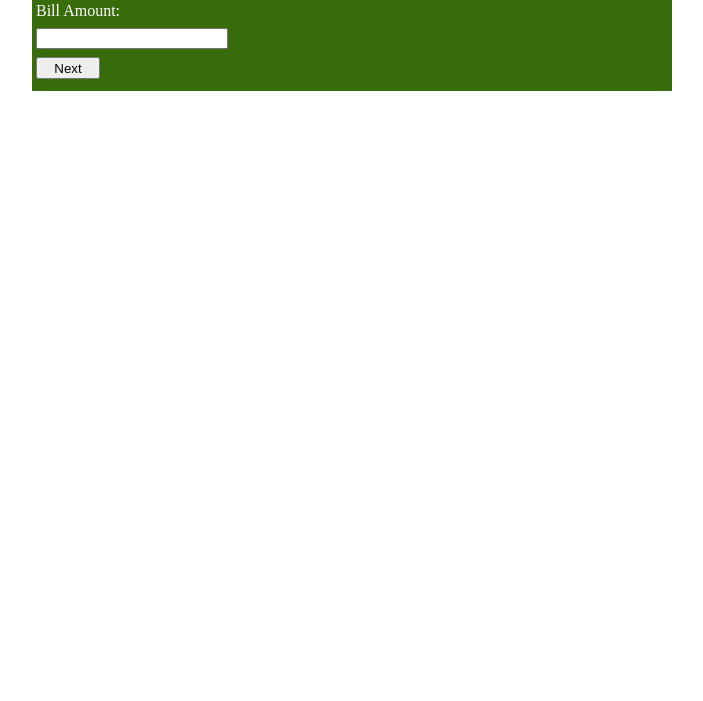
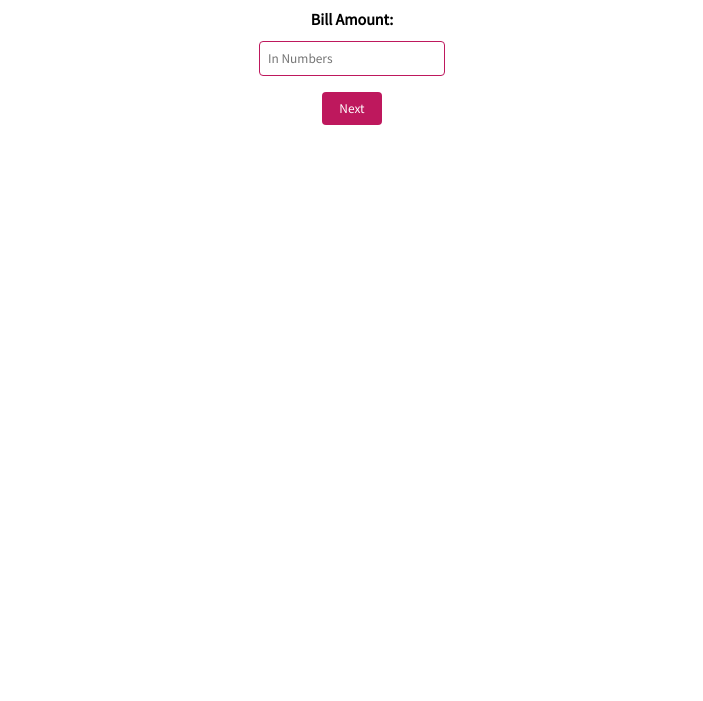
Before and after one commit to rishmi5h/mark10, a plain HTML site: page index.html in a window 1280 px wide. Shown: the part 99-800 px from the top of the page, without its empty margins (288-991 px from the left). Drawn offline with Linux system fonts and the light colour scheme.

Commit message:
added styling

```diff
--- a/index.html
+++ b/index.html
@@ -14,12 +14,25 @@
         Enter the bill amount and cash given by the customer and know the
         minimum number of notes to return
       </p>
-      <label for="bill-amount">Bill Amount:</label>
-      <input type="number" name="bill-amount" id="bill-amount" />
-      <button id="next">Next</button>
-      <label for="cash-given" class="hide">Cash Given:</label>
-      <input type="number" name="cash-given" id="cash-given" class="hide" />
-      <button id="check" class="hide">Check</button>
+      <label for="bill-amount"><b>Bill Amount:</b></label>
+      <div class="center">
+        <input
+          type="tel"
+          name="bill-amount"
+          id="bill-amount"
+          placeholder="In Numbers"
+        />
+      </div>
+      <div class="center">
+        <button id="next">Next</button>
+      </div>
+      <label for="cash-given" class="hide"><b>Cash Given:</b></label>
+      <div class="center">
+        <input type="tel" name="cash-given" id="cash-given" class="hide" />
+      </div>
+      <div class="center">
+        <button id="check" class="hide">Check</button>
+      </div>
       <p id="error-message"></p>
       <table class="change-table hide">
         <caption>
--- a/styles.css
+++ b/styles.css
@@ -1,30 +1,61 @@
+@import url('https://fonts.googleapis.com/css2?family=Source+Sans+Pro&display=swap');
+
 * {
     box-sizing: border-box;
     /* outline: red 1px solid; */
     margin: 0.25rem;
+    font-family: 'Source Sans Pro', sans-serif;
 }
 
-.container{
-    /* text-align: center; */
-    margin: top 0;
-    background-color: rgb(56, 107, 9);
-    color: white;
+:root {
+    --primary-color: #BE185D;
+}
+
+
+.container {
+    text-align: center;
+    /* margin: 0 auto;  */
+
     display: flex;
     flex-direction: column;
     width: 50vw;
     margin: 0 auto;
 }
 
-input{
-    /* margin: 1rem; */
+.header {
+    color: var(--primary-color);
+}
 
-    width: 30%;
+input {
+    border: var(--primary-color) 1px solid;
+    text-decoration: none;
+    border-radius: 4px;
+    max-width: 250px;
+    padding: 0.5rem;
 }
-button{
+
+button {
     /* margin: 0.5rem; */
-    padding: 0.1rem 0.1rem;
-    width: 10%;
+    background: var(--primary-color);
+    border: none;
+    border-radius: 4px;
+    color: white;
+    padding: 0.5rem 0.5rem;
+    min-width: 60px;
+
 }
-.hide{
+
+table {
+    border-collapse: collapse;
+}
+
+th,
+td {
+    border: 1px solid var(--primary-color);
+    /* width: 25%; */
+}
+
+
+.hide {
     display: none;
 }
```
